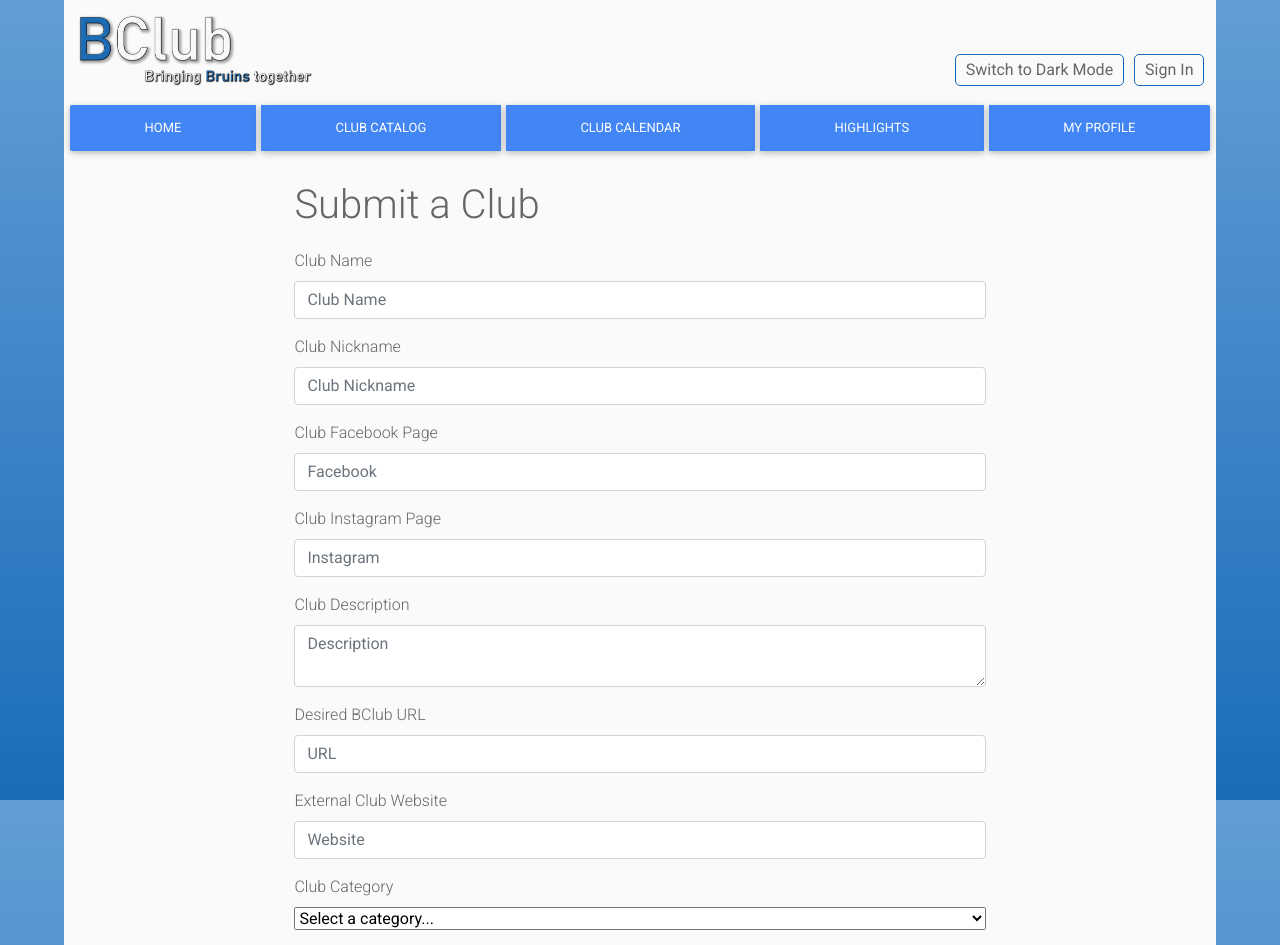
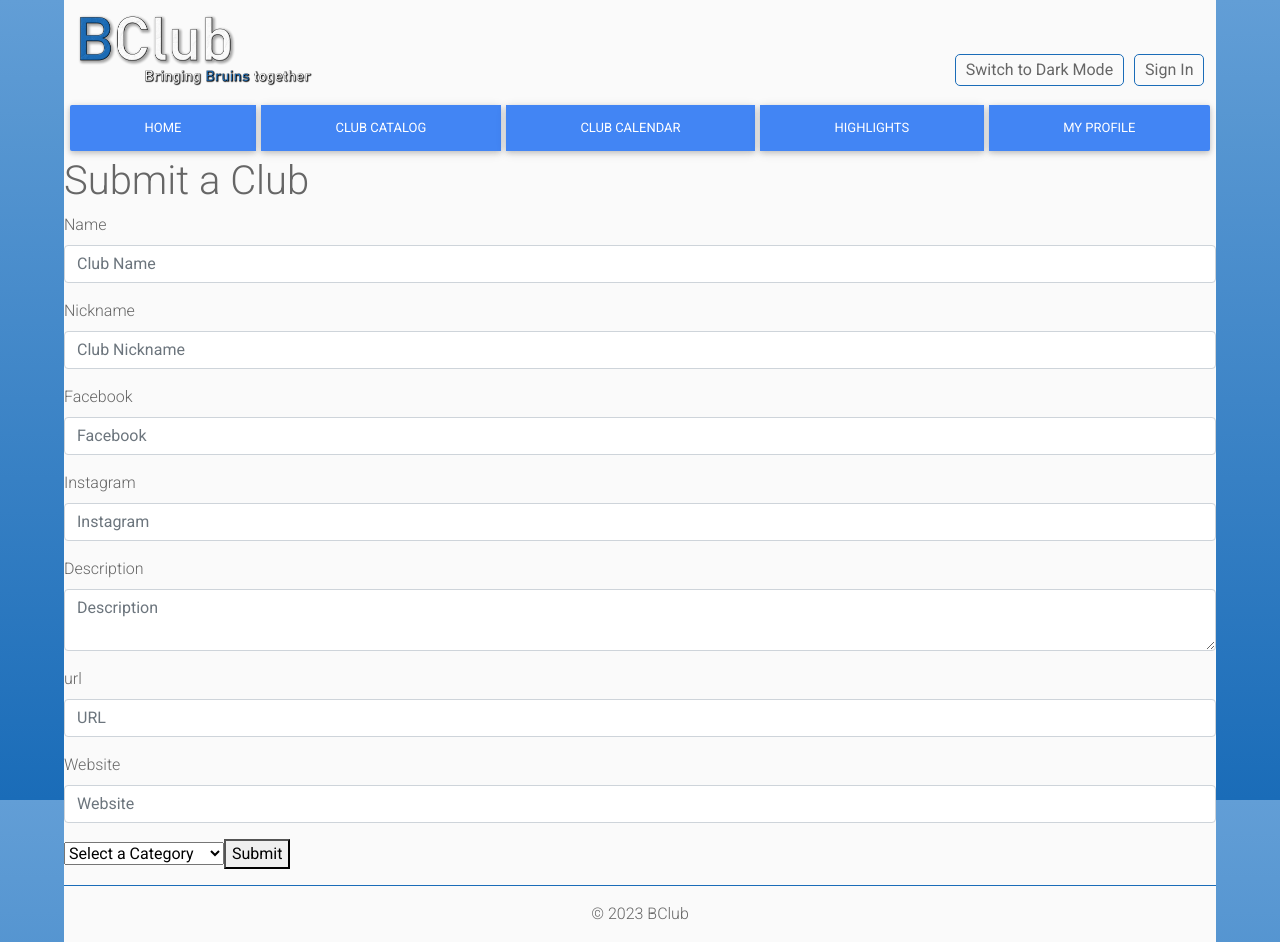
Before and after one commit to tylerdtran/BClub, a React (Create React App) app in the folder frontend/: page /clubsform in a window 1280 px wide. Shown: the top 945 px of the page. Built offline with nearby package versions, Linux system fonts and the light colour scheme; no server answers.

Commit message:
Catalog changes

```diff
--- a/frontend/src/ClubsForm.js
+++ b/frontend/src/ClubsForm.js
@@ -1,6 +1,5 @@
 import React, { useState } from "react";
 import { db } from "./Firebase";
-import './Clubs.css'
 import { Form } from "react-bootstrap";
 import { ref, set } from "firebase/database";
 
@@ -44,40 +43,39 @@ export default function ClubsForm() {
     }
     return (
         <div>
-        <Form className="clubForm" onSubmit={clubForm}>
+        <Form onSubmit={clubForm}>
             <h1>Submit a Club</h1>
-            <Form.Group className="mb-3" controlId="exampleForm.ControlInput2">
-                <Form.Label>Club Name</Form.Label>
+            <Form.Group className="mb-3" controlId="exampleForm.ControlInput1">
+                <Form.Label>Name</Form.Label>
                 <Form.Control type="text" required placeholder="Club Name" value={name} onChange={(e) => setName(e.target.value)}/>
             </Form.Group>
-            <Form.Group className="mb-3" controlId="exampleForm.ControlInput3">
-              <Form.Label>Club Nickname</Form.Label>
+            <Form.Group className="mb-3" controlId="exampleForm.ControlInput2">
+              <Form.Label>Nickname</Form.Label>
               <Form.Control type="text" placeholder="Club Nickname" value={nickname} onChange={(e) => setNickname(e.target.value)}/>
             </Form.Group>
-            <Form.Group className="mb-3" controlId="exampleForm.ControlInput4">
-              <Form.Label>Club Facebook Page</Form.Label>
+            <Form.Group className="mb-3" controlId="exampleForm.ControlInput3">
+              <Form.Label>Facebook</Form.Label>
               <Form.Control type="text" placeholder="Facebook" value={facebook} onChange={(e) => setFacebook(e.target.value)}/>
             </Form.Group>
-            <Form.Group className="mb-3" controlId="exampleForm.ControlInput5">
-              <Form.Label>Club Instagram Page</Form.Label>
+            <Form.Group className="mb-3" controlId="exampleForm.ControlInput4">
+              <Form.Label>Instagram</Form.Label>
               <Form.Control type="text" required placeholder="Instagram" value={instagram} onChange={(e) => setInstagram(e.target.value)}/>
             </Form.Group>
-            <Form.Group className="mb-3" controlId="exampleForm.ControlInput7">
-              <Form.Label>Club Description</Form.Label>
+            <Form.Group className="mb-3" controlId="exampleForm.ControlInput5">
+              <Form.Label>Description</Form.Label>
               <Form.Control as="textarea"required placeholder="Description" value={description} onChange={(e) => setDescription(e.target.value)}/>
             </Form.Group>
-            <Form.Group className="mb-3" controlId="exampleForm.ControlInput8">
-              <Form.Label>Desired BClub URL</Form.Label>
+            <Form.Group className="mb-3" controlId="exampleForm.ControlInput6">
+              <Form.Label>url</Form.Label>
                 <Form.Control type="text" required placeholder="URL" value={url} onChange={(e) => setURL(e.target.value)}/>
             </Form.Group>
-            <Form.Group className="mb-3" controlId="exampleForm.ControlInput9">
-              <Form.Label>External Club Website</Form.Label>
+            <Form.Group className="mb-3" controlId="exampleForm.ControlInput7">
+              <Form.Label>Website</Form.Label>
                 <Form.Control type="text" placeholder="Website" value={website} onChange={(e) => setWebsite(e.target.value)}/>
             </Form.Group>
-            <Form.Group className="mb-3" controlId="exampleForm.ControlInput9">
-              <Form.Label>Club Category</Form.Label>
+            <Form.Group className="mb-3" controlId="exampleForm.ControlInput8">
               <select required value={clubType} onChange={(e) => setClubType(e.target.value)}>
-                  <option value="" disabled selected>Select a category...</option>
+                  <option value="" disabled selected>Select a Category</option>
                   <option value="academic">Academic</option>
                   <option value="arts">Arts</option>
                   <option value="career">Career</option>
@@ -87,8 +85,7 @@ export default function ClubsForm() {
                   <option value="recreational">Recreational</option>
                   <option value="other">Other</option>
               </select>
-              <br/>
-              <button className="clubFormButton" type="submit">Submit</button>
+              <button type="submit">Submit</button>
             </Form.Group>
         </Form>
         </div>
```
